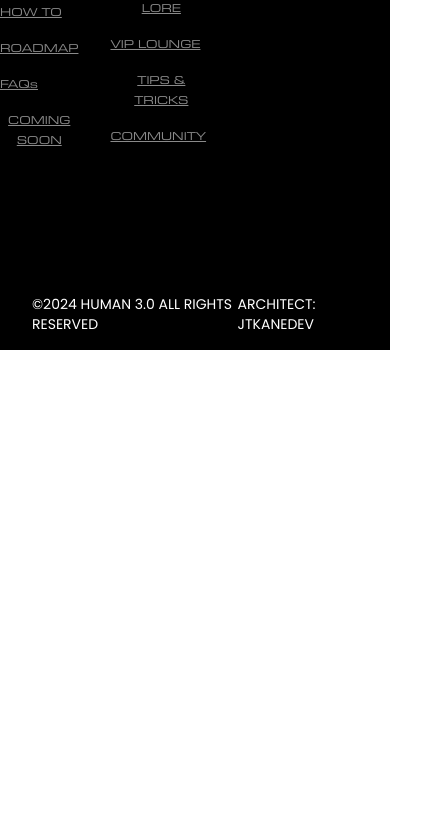
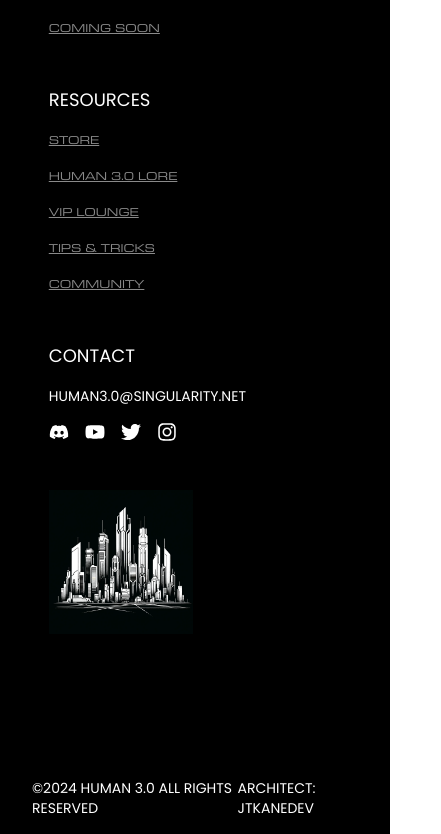
Before and after one commit to JKaneDev/mint-landing-page, a React (Create React App) app: page / in a window 390 px wide. Shown: the part 6567-7401 px from the top of the page, 441 px wide, since content can reach past the window. Before the commit the page ends 6917 px from the top, so only its background shows below. Built offline with nearby package versions, Linux system fonts and the light colour scheme; a web font is replaced by a local one.

Commit message:
create responsive footer

```diff
--- a/src/App.js
+++ b/src/App.js
@@ -21,7 +21,7 @@ import {
      weapon,
      apartment,
      armor,
-     hypnotic,
+     skyline,
 } from "./images/index.js";
 import faqs from "./FAQs.json";
 
@@ -611,7 +611,7 @@ function App() {
                          </div>
                     </div>
                </div>
-               <div className='flex justify-evenly items-center space-x-8 py-16'>
+               <div className='flex xs:flex-col xs:space-y-12 xs:pl-[12.5%] lg:pl-0 lg:space-y-0 lg:flex-row lg:justify-evenly lg:items-start lg:space-x-8 lg:py-16'>
                     <div className='flex flex-col justify-center items-start space-y-4'>
                          <p className='font-arian-bold text-lg'>SITE MENU</p>
                          <button
@@ -690,10 +690,10 @@ function App() {
                               <FaInstagram className='text-xl' />
                          </div>
                     </div>
-                    <div className='flex flex-col justify-start items-start space-y-4'>
+                    <div className='flex flex-col justify-start items-start space-y-4 xs: place-self-start lg:place-self-center'>
                          <img
-                              src={hypnotic}
-                              alt='hynotic'
+                              src={skyline}
+                              alt='skyline'
                               className='h-36 w-36 mb-16'
                          />
                     </div>
--- a/src/images/index.js
+++ b/src/images/index.js
@@ -10,8 +10,10 @@ import weapon from "./weapon.png";
 import apartment from "./apartment.png";
 import armor from "./armor.png";
 import hypnotic from "./hypnotic.gif";
+import skyline from "./skyline.png";
 
 export {
+     skyline,
      avatar1,
      avatar2,
      avatar3,
```
Also changed, not shown: src/images/atom.gif (added), src/images/skyline.png (added).
